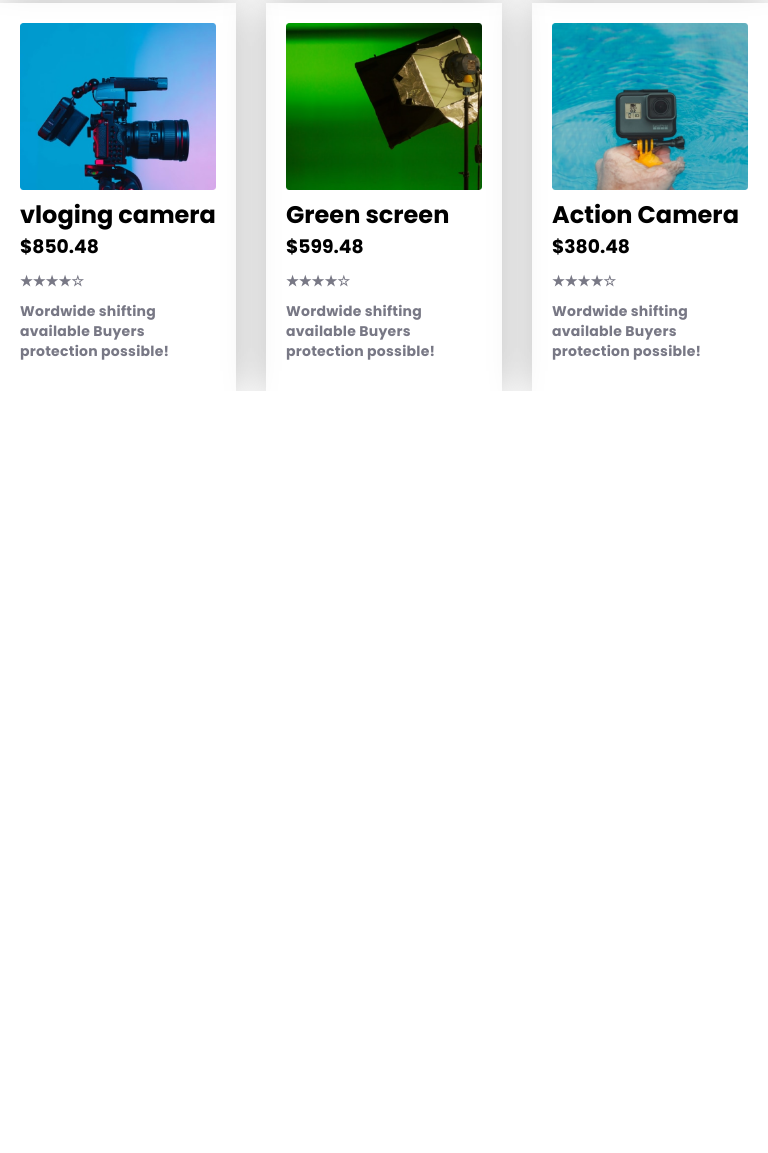
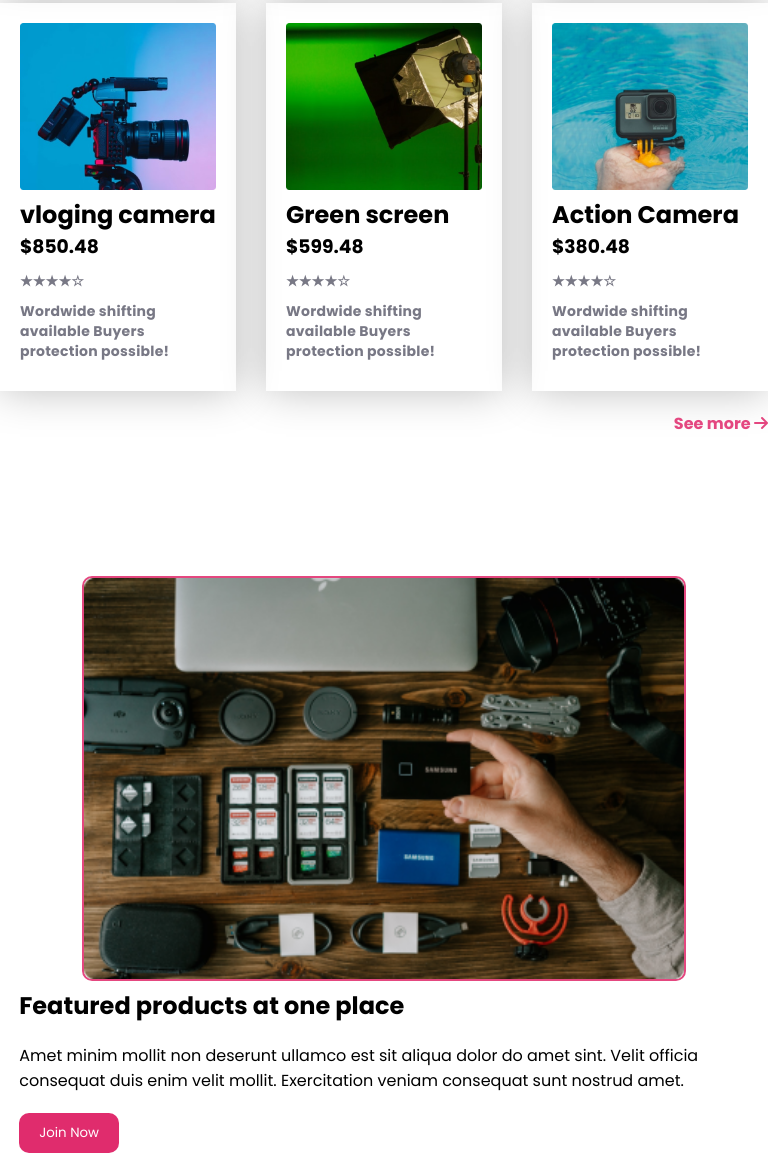
Before and after one commit to DeepsEffect/influencer-gears-webpage, a plain HTML site: page index.html in a window 768 px wide. Shown: the part 1916-3069 px from the top of the page. Before the commit the page ends 2307 px from the top, so only its background shows below. Drawn offline with Linux system fonts and the light colour scheme.

Commit message:
all at ones section added plus responsive

```diff
--- a/index.html
+++ b/index.html
@@ -122,6 +122,18 @@
                         Buyers protection possible!</p>
                 </div>
             </div>
+            <div class="see-more"><p>See more <i class="fa-solid fa-arrow-right"></i></p></div>
+        </section>
+        <!-- all at once section -->
+        <section class="all-at-ones">
+            <div class="all-at-ones-img">
+                <img src="./images/gear.png" alt="">
+            </div>
+            <div class="all-at-ones-texts">
+                <h2>Featured products at one place</h2>
+                <p>Amet minim mollit non deserunt ullamco est sit aliqua dolor do amet sint. Velit officia consequat duis enim velit mollit. Exercitation veniam consequat sunt nostrud amet.</p>
+                <button>Join Now</button>
+            </div>
         </section>
     </main>
     <footer>
--- a/styles/responsive.css
+++ b/styles/responsive.css
@@ -63,6 +63,18 @@
     .popular-collection{
         margin: 0;
     }
+    .all-at-ones{
+        flex-direction: column;
+        width: 95%;
+        margin: 0 auto;
+    }
+    .all-at-ones img{
+        width: 100%;
+    }
+    .all-at-ones-texts{
+        width: 100%;
+        margin: 0;
+    }
 }
 
 @media screen and (min-width: 576px) and (max-width: 960px) {
@@ -117,6 +129,20 @@
     .popular-collection{
         margin: 0;
     }
+    .all-at-ones{
+        flex-direction: column;
+        width: 100%;
+        margin: 0 auto;
+    }
+    .all-at-ones img{
+        width: 600px;
+        border: 2px solid rgba(224, 44, 109, 0.87);
+        border-radius: 10px;
+    }
+    .all-at-ones-texts{
+        width: 95%;
+        margin: 0;
+    }
 
 
 
--- a/styles/style.css
+++ b/styles/style.css
@@ -155,7 +155,7 @@
 }
 
 .all-cards p {
-    color:  #787885;
+    color: #787885;
     font-size: 14px;
     font-weight: 700;
     line-height: 143%;
@@ -163,3 +163,38 @@
     letter-spacing: 0.252px;
     margin: 10px 0;
 }
+
+.see-more p {
+    color: rgba(224, 44, 109, 0.87);
+    font-size: 1rem;
+    font-weight: 700;
+    text-align: right;
+    margin-top: 20px;
+    margin-bottom: 140px;
+}
+
+/* all-at-ones styles */
+.all-at-ones{
+    display: flex;
+    margin: 160px;
+    align-items: center;
+    justify-content: space-evenly;
+
+}
+.all-at-ones-texts {
+    width: 40%;
+
+}
+.all-at-ones-texts h2{
+    margin-bottom: 20px;
+}
+.all-at-ones-texts p{
+    margin-bottom: 20px;
+}
+.all-at-ones-texts button{
+    background-color: var(--button-color);
+    border: 0;
+    padding: 10px 20px;
+    color: white;
+    border-radius: 10px;
+}
```
